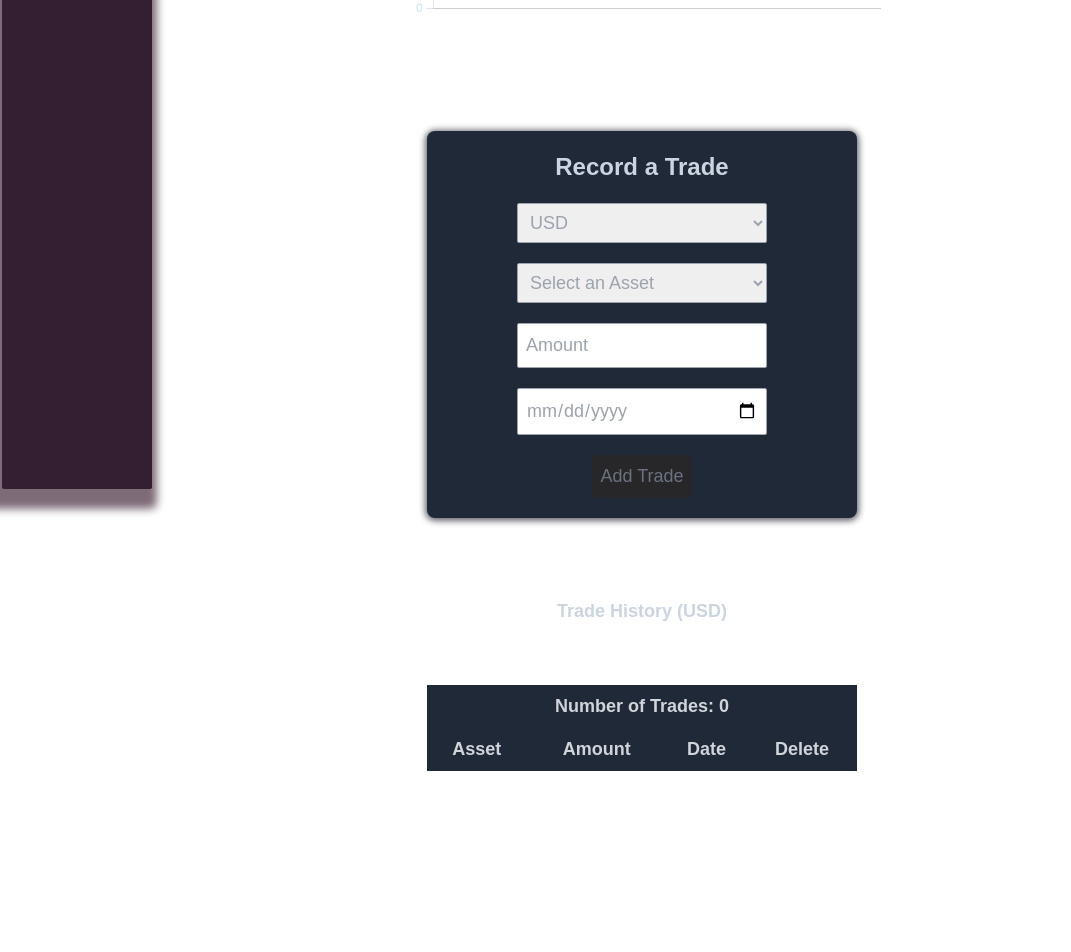
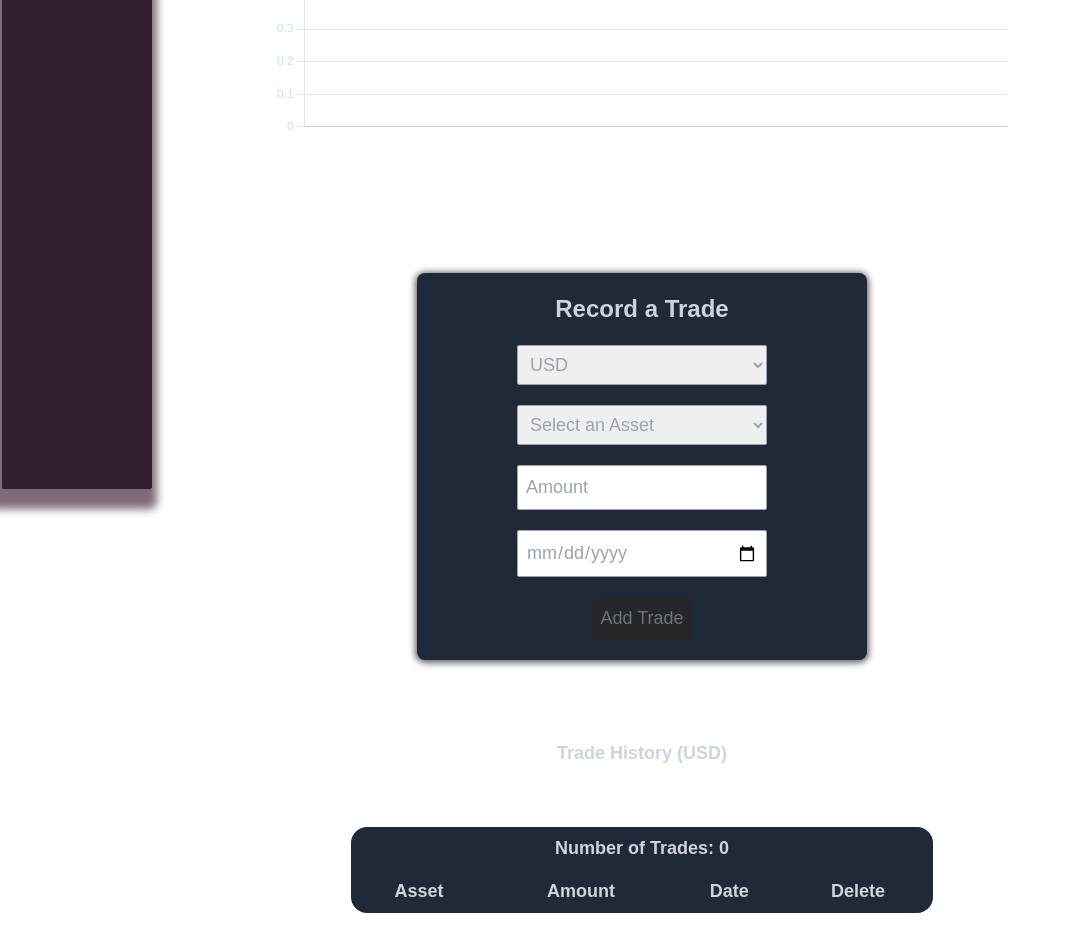
Before and after one commit to Dawnzy233/tradermeu, a Next.js app: page / in a window 1280 px wide. Shown: the part 316-1268 px from the top of the page, without its empty margins (0-1071 px from the left). Built offline with nearby package versions, Linux system fonts and the light colour scheme.

Commit message:
Change layout for desktop and added Dime Interest

```diff
--- a/app/components/Graph.tsx
+++ b/app/components/Graph.tsx
@@ -111,9 +111,9 @@ const Graph = () => {
   };
 
   return (
-    <div className='graph-container w-[70vh] m-auto h-[100vh] flex flex-col items-center p-10'>
+    <div className='relative graph-container w-[90%] m-auto flex flex-col items-center'>
       <h2 className='total-amount text-2xl text-slate-300 mb-8 self-start'>Total Amount: {currency === 'USD' ? '$' : '฿'}{totalAmount.toFixed(2)}</h2>
-      <div className='graph w-full flex-grow flex items-center justify-center mb-8'>
+      <div className=' graph w-[800px] h-[400px] flex-grow flex items-center justify-center mb-10 p-4'>
         <Line
           data={data}
           options={{
@@ -171,6 +171,7 @@ const Graph = () => {
               <option value='AUDUSD'>AUDUSD</option>
               <option value='EURUSD'>EURUSD</option>
               <option value='GOLD'>GOLD</option>
+              <option value='DIME Interest'>DIME Interest</option>
             </select>
             <input
               type='number'
@@ -197,9 +198,10 @@ const Graph = () => {
           </form>
         </div>
       </div>
-      <div className='trade-history relative  w-[90%] min-h-[500px] flex flex-col items-center mt-20' >
+      <div className='trade-history relative w-[90%] flex flex-col items-center justify-center mt-20 m-auto'>
         <h2 className='tradehistory-titletext-2xl font-semibold text-slate-300 mb-5 text-center sticky top-0'>Trade History ({currency})</h2>
-        <table className='min-w-full  bg-gray-800 text-gray-300 text-center mt-10'>
+        <div className='overflow-y-auto max-h-[600px]  m-auto w-full flex justify-center rounded-md'>
+          <table className=' w-full overflow-hidden bg-gray-800 text-gray-300 text-center mt-10 rounded-2xl'>
             <thead>
               <tr>
                 <th colSpan={5} className='py-2 text-center'>Number of Trades: {trades.length}</th>
@@ -212,7 +214,7 @@ const Graph = () => {
               </tr>
             </thead>
             <tbody>
-            {trades.slice(0, 10).map((trade, index) => (
+              {trades.map((trade, index) => (
                 <tr key={index} className='border-b border-gray-700'>
                   <td className='py-2 text-center'>{trade.name}</td>
                   <td className='py-2 text-center' style={{ color: parseFloat(trade.amount) < 0 ? 'red' : 'green' }}>
@@ -230,6 +232,7 @@ const Graph = () => {
           </table>
         </div>
       </div>
+    </div>
   );
 };
 
--- a/app/globals.css
+++ b/app/globals.css
@@ -82,11 +82,31 @@ body {
 }
 
 .trade-history::-webkit-scrollbar {
-  display: none; /* For Chrome, Safari, and Opera */
+  display: scroll; /* For Chrome, Safari, and Opera */
+}
+
+.trade-history .overflow-y-auto::-webkit-scrollbar {
+    width: 0px; /* Hide scrollbar */
+    background: transparent; /* Optional: make background transparent */
+}
+
+.trade-history .overflow-y-auto {
+    scrollbar-width: none; /* Use 'thin' for a modern look */
+    scrollbar-color: transparent transparent; /* Hide scrollbar */
+}
+
+.trade-history .overflow-y-auto:hover::-webkit-scrollbar {
+    width: 1px; /* Show scrollbar on hover */
+}
+
+.trade-history .overflow-y-auto:hover::-webkit-scrollbar-thumb {
+    background: rgba(0, 0, 0, 0.5); /* Customize thumb color */
+    border-radius: 10px; /* Rounded corners */
 }
 
 .graph-container {
-  padding: 5%;
+  padding-left: 130px;
+  padding-right: 130px;
 }
 
 @media (max-width: 768px) {
@@ -156,6 +176,7 @@ body {
 
     .trade-history
     {
-      padding-bottom: 620px;
+
+      padding-bottom: 150px;
     }
 }
```
Lines whose indentation alone changed are shown as unchanged.
